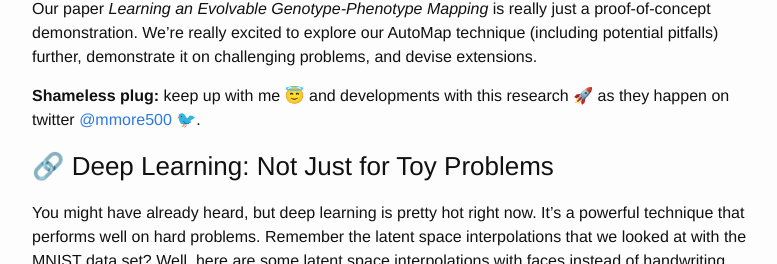
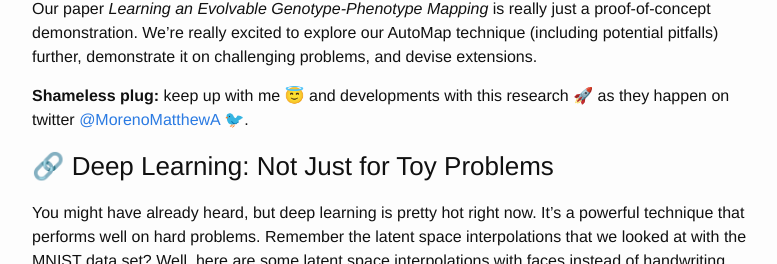
Before and after one commit to mmore500/mmore500.github.io, a Jekyll site: the page built from blog_professional/_posts/2018-05-23-automap.md, in a window 1280 px wide and 900 px high, scrolled down 35066 px, cut to the strip 149-413 px from the top of the window. Shown: the whole strip, without its empty margins (238-1015 px from the left). Built offline with Jekyll 4.4.1, drawn with Linux system fonts in a browser that asks for light colours; emoji names are drawn with the system emoji font; comment, search, counter and statistics services are not loaded.

Commit message:
Update twitter handle

```diff
--- a/blog_professional/_posts/2018-05-23-automap.md
+++ b/blog_professional/_posts/2018-05-23-automap.md
@@ -626,7 +626,7 @@ For more details, go get the PDF [here](https://github.com/mmore500/gecco-2018/r
 Our paper *Learning an Evolvable Genotype-Phenotype Mapping* is really just a proof-of-concept demonstration.
 We're really excited to explore our AutoMap technique (including potential pitfalls) further, demonstrate it on challenging problems, and devise extensions.
 
-**Shameless plug:** keep up with me :innocent: and developments with this research :rocket: as they happen on twitter [@mmore500](https://twitter.com/mmore500) :bird:.
+**Shameless plug:** keep up with me :innocent: and developments with this research :rocket: as they happen on twitter [@MorenoMatthewA](https://twitter.com/MorenoMatthewA) :bird:.
 
 ### Deep Learning: Not Just for Toy Problems
 
```
